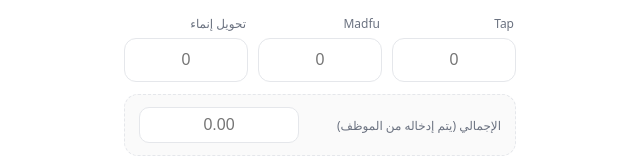
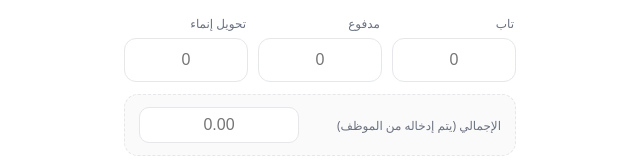
Before and after one commit to alreb3/mybike, a plain HTML site: page index.html in a window 1280 px wide. Shown: the part 335-500 px from the top of the page, 320-960 px from the left. Drawn offline with Linux system fonts and the light colour scheme.

Commit message:
Update index.html

```diff
--- a/index.html
+++ b/index.html
@@ -230,8 +230,8 @@
         tabby: 'تابي',
         tamara: 'تمارا',
         rajhi: 'تحويل الراجحي',
-        tap: 'Tap',
-        madfu: 'Madfu',
+        tap: 'تاب',
+        madfu: 'مدفوع',
         inmaa: 'تحويل إنماء',
 
         hint: 'تأكد من حساب جميع التقفيلات وضعهم في الخانة المناسبة',
@@ -307,7 +307,7 @@
         tamara: 'তামারা',
         rajhi: 'রাজিকি ট্রান্সফার',
         tap: 'Tap',
-        madfu: 'Madfu',
+        madfu: 'মাদফু',
         inmaa: 'ইনমা ট্রান্সফার',
 
         hint: 'সঠিক ঘরে সব পরিমাণ লিখুন',
```
